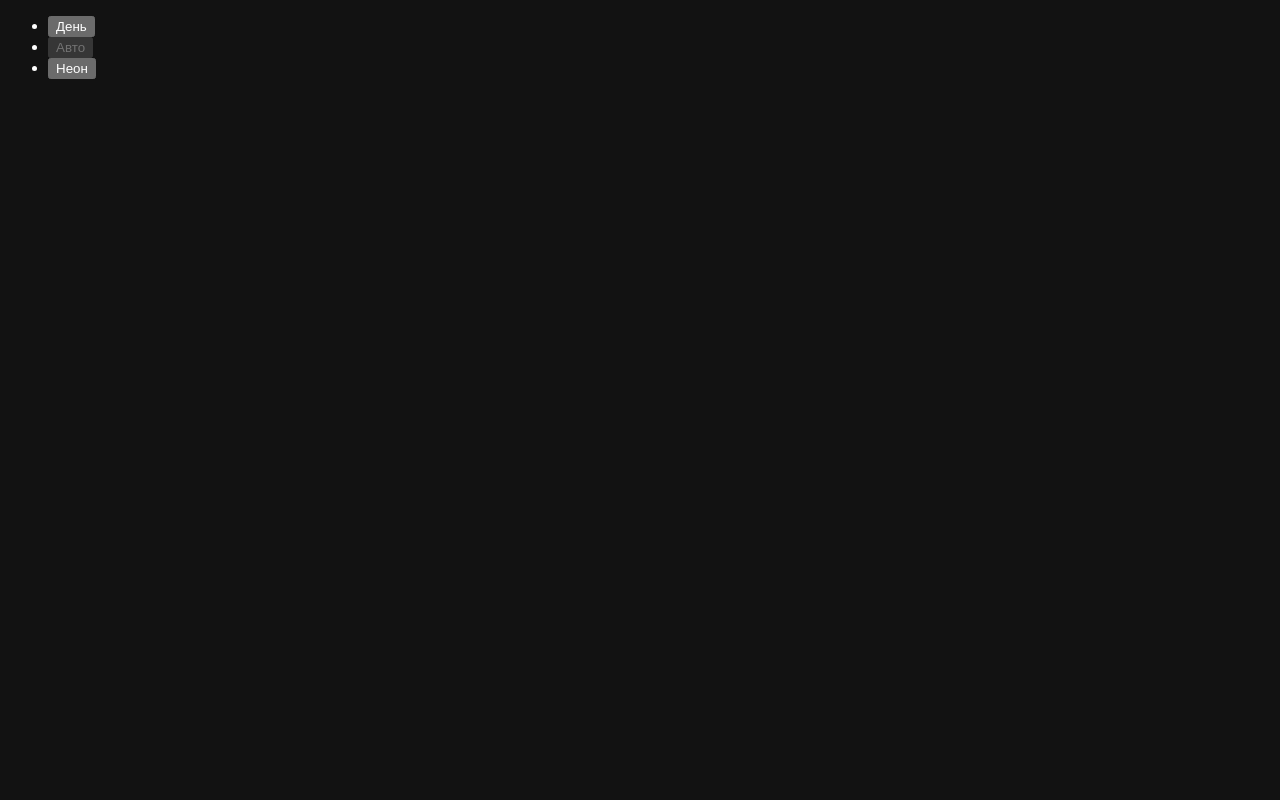
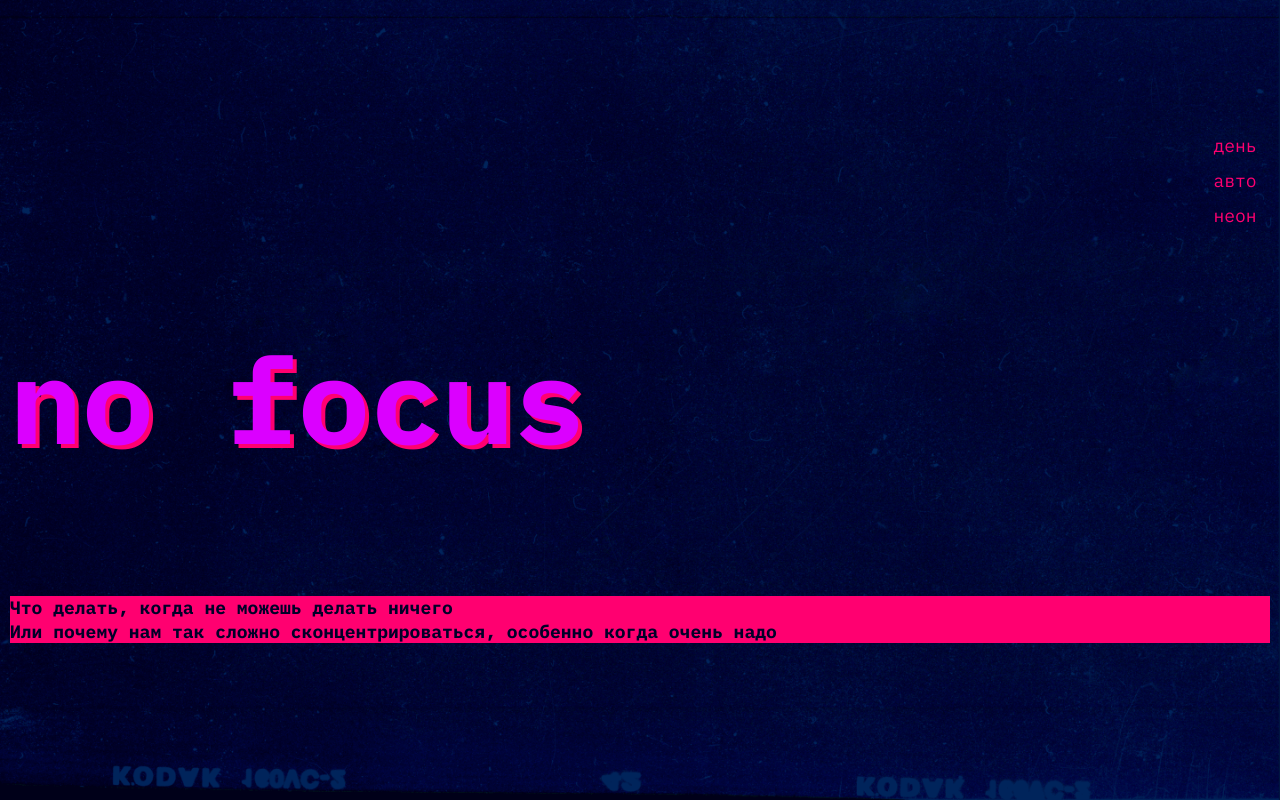
Before and after one commit to braunvlntn/slozhno-sosredotochitsya-fd, a plain HTML site: page index.html in a window 1280 px wide. Drawn offline with Linux system fonts and the light colour scheme.

Commit message:
добавлены стили для header

```diff
--- a/index.html
+++ b/index.html
@@ -12,6 +12,7 @@
     <link rel="icon" href="./images/favicon.svg" type="image/svg+xml" />
     <link rel="stylesheet" href="./fonts/fonts.css" />
     <link rel="stylesheet" href="./styles/variables.css" />
+    <link rel="stylesheet" href="./styles/globals.css" />
     <link rel="stylesheet" href="./styles/style.css" />
     <link rel="stylesheet" href="./styles/dark.css" />
     <link rel="stylesheet" href="./styles/light.css" />
@@ -44,6 +45,12 @@
           </li>
         </ul>
       </nav>
+
+      <h1 class="header__title">no focus</h1>
+      <p class="header__text title-decor">
+        Что делать, когда не можешь делать ничего <br />
+        Или почему нам так сложно сконцентрироваться, особенно когда очень надо
+      </p>
     </header>
   </body>
 </html>
--- a/styles/style.css
+++ b/styles/style.css
@@ -1,5 +1,56 @@
 /* Основные стили проекта. Это стили для темы, которую вы верстаете первой. */
 
 .page {
+  background-color: #000028;
+  background-image: url(../images/cover-image-dark.png);
+  background-attachment: fixed;
+  background-size: cover;
+  background-position: center;
+  background-repeat: no-repeat;
+
   /* сохраните в разметке и стилях класс page у тега body. Он удобен, чтобы составлять селекторы для разных цветовых тем. */
 }
+
+.header {
+  font-family: "IBM Plex Mono";
+  display: grid;
+  grid-template-rows: 1fr min-content 1fr;
+  align-items: center;
+  height: 100vh;
+  min-height: 668px;
+  position: relative;
+  padding: 10px;
+}
+
+.header__theme-menu-list {
+  display: flex;
+  flex-direction: column;
+  align-items: flex-end;
+  gap: 10px;
+}
+
+.header__theme-menu-button {
+  font-size: 18px;
+  text-transform: lowercase;
+  color: #ff0070;
+  border: none;
+  background-color: transparent;
+  text-align: center;
+  min-inline-size: 70px;
+}
+
+.header__title {
+  font-size: clamp(7.25rem, 7.0115rem + 1.0178vw, 7.5rem);
+  line-height: 83%;
+  color: #db00ff;
+  text-shadow: 4px 4px 0px #ff0070;
+}
+
+.title-decor {
+  height: max-content;
+  font-size: 18px;
+  font-weight: 700;
+  line-height: 23.4px;
+  color: #000028;
+  background-color: #ff0070;
+}
```
